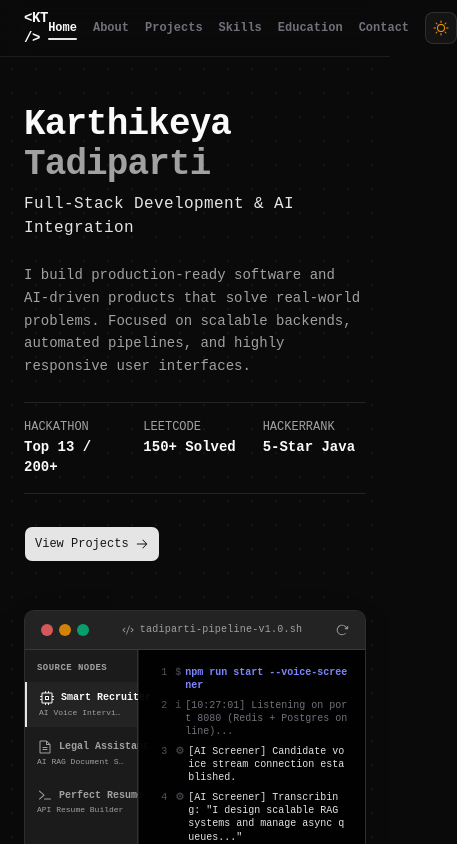
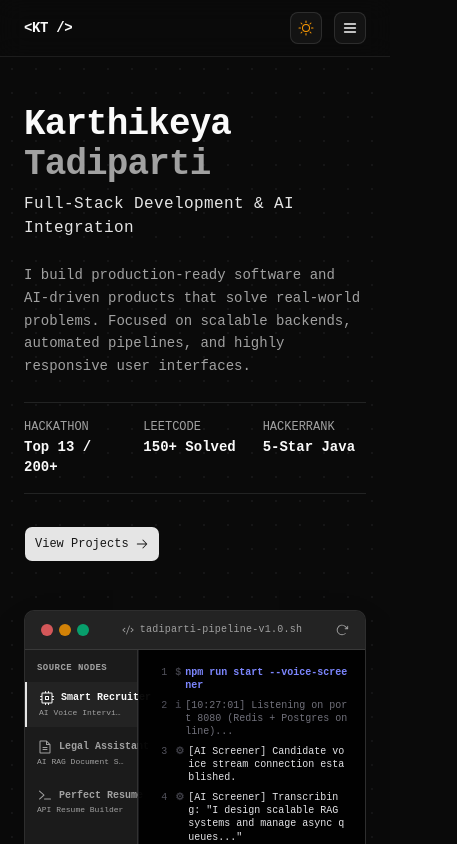
Before and after one commit to KarthikeyaTadiparti/new-portfolio, a React (Vite) app in the folder frontend/: page / in a window 390 px wide. Shown: the top 844 px of the page, 457 px wide, since content can reach past the window. Built offline with nearby package versions, Linux system fonts and the light colour scheme.

Commit message:
Add hamburger menu and fix scrolling issue

```diff
--- a/frontend/components/about-section.tsx
+++ b/frontend/components/about-section.tsx
@@ -9,7 +9,7 @@ export function AboutSection() {
   )
 
   return (
-    <section id="about" className="py-20 px-6 max-w-7xl mx-auto w-full border-b border-border bg-background relative font-mono">
+    <section id="about" className="py-20 px-6 max-w-7xl mx-auto w-full border-b border-border bg-background relative font-mono scroll-mt-14 md:-scroll-mt-16 lg:-scroll-mt-20">
       {/* Background visual breathing space gradient */}
       <div className="absolute top-1/2 left-1/2 -translate-y-1/2 -translate-x-1/2 w-96 h-96 rounded-full bg-primary/5 blur-3xl pointer-events-none" />
 
--- a/frontend/components/contact-section.tsx
+++ b/frontend/components/contact-section.tsx
@@ -39,7 +39,7 @@ export function ContactSection() {
   ]
 
   return (
-    <section id="contact" className="py-20 px-6 max-w-7xl mx-auto w-full bg-background relative font-mono">
+    <section id="contact" className="py-20 px-6 max-w-7xl mx-auto w-full bg-background relative font-mono scroll-mt-14 md:scroll-mt-8">
       {/* Background radial gradient */}
       <div className="absolute top-1/2 left-1/2 -translate-y-1/2 -translate-x-1/2 w-96 h-96 rounded-full bg-primary/5 blur-3xl pointer-events-none" />
 
--- a/frontend/components/education-section.tsx
+++ b/frontend/components/education-section.tsx
@@ -85,7 +85,7 @@ export function EducationSection() {
   const activeMilestone = milestones.find(m => m.id === activeId) || milestones[0]
 
   return (
-    <section id="education" className="py-20 px-6 max-w-7xl mx-auto w-full border-b border-border bg-background relative font-mono">
+    <section id="education" className="py-20 px-6 max-w-7xl mx-auto w-full border-b border-border bg-background relative font-mono scroll-mt-32 md:scroll-mt-4 lg:-scroll-mt-4">
       {/* Background radial gradient */}
       <div className="absolute top-1/2 left-1/2 -translate-y-1/2 -translate-x-1/2 w-96 h-96 rounded-full bg-primary/5 blur-3xl pointer-events-none" />
 
--- a/frontend/components/hero-section.tsx
+++ b/frontend/components/hero-section.tsx
@@ -111,7 +111,7 @@ export function HeroSection() {
   }
 
   return (
-    <section id="hero" className="relative min-h-[90vh] flex flex-col justify-center px-6 py-12 md:py-24 overflow-hidden border-b border-border bg-background">
+    <section id="hero" className="relative min-h-[90vh] flex flex-col justify-center px-6 py-12 md:py-24 overflow-hidden border-b border-border bg-background scroll-mt-14 md:scroll-mt-8">
       {/* Background patterns */}
       <div className="absolute inset-0 bg-[radial-gradient(#e4e4e7_1px,transparent_1px)] dark:bg-[radial-gradient(#27272a_1px,transparent_1px)] [background-size:24px_24px] opacity-40 pointer-events-none" />
 
--- a/frontend/components/navbar.tsx
+++ b/frontend/components/navbar.tsx
@@ -2,10 +2,12 @@ import { useState, useEffect } from "react"
 import { SunIcon, MoonIcon } from "@phosphor-icons/react"
 import { Button } from "@/components/ui/button"
 import { useTheme } from "@/components/theme-provider"
+import { motion, AnimatePresence } from "motion/react"
 
 export function Navbar() {
   const { theme, setTheme } = useTheme()
   const [activeSection, setActiveSection] = useState("hero")
+  const [isOpen, setIsOpen] = useState(false)
 
   const navItems = [
     { label: "Home", id: "hero" },
@@ -18,14 +20,21 @@ export function Navbar() {
 
   useEffect(() => {
     const handleScroll = () => {
-      const scrollPosition = window.scrollY + 120 // offset for height of navbar + breathing room
+      // If at bottom of page, default to last section
+      const isAtBottom = window.innerHeight + window.scrollY >= document.documentElement.scrollHeight - 20
+      if (isAtBottom) {
+        setActiveSection(navItems[navItems.length - 1].id)
+        return
+      }
+
+      const threshold = 80 // Navbar height (56px) + buffer
 
       for (let i = navItems.length - 1; i >= 0; i--) {
         const item = navItems[i]
         const el = document.getElementById(item.id)
         if (el) {
-          const top = el.offsetTop
-          if (scrollPosition >= top) {
+          const rect = el.getBoundingClientRect()
+          if (rect.top <= threshold) {
             setActiveSection(item.id)
             break
           }
@@ -40,31 +49,41 @@ export function Navbar() {
     return () => window.removeEventListener("scroll", handleScroll)
   }, [])
 
-  const handleNavClick = (e: React.MouseEvent, id: string) => {
-    e.preventDefault()
+  const scrollToSection = (id: string) => {
     const el = document.getElementById(id)
     if (el) {
       el.scrollIntoView({ behavior: "smooth" })
     }
   }
 
+  const handleNavClick = (e: React.MouseEvent, id: string) => {
+    e.preventDefault()
+    scrollToSection(id)
+  }
+
   return (
-    <nav className="sticky top-0 z-50 w-full border-b border-border/80 bg-background/80 backdrop-blur-md transition-all duration-200 select-none">
+    <nav className={`sticky top-0 z-50 w-full border-b border-border/80 transition-all duration-200 select-none ${isOpen ? "bg-background" : "bg-background/80 backdrop-blur-md"}`}>
       <div className="max-w-7xl mx-auto px-6 h-14 flex items-center justify-between font-mono text-xs">
 
         {/* Logo/Name */}
         <a
           href="#hero"
-          onClick={(e) => handleNavClick(e, "hero")}
+          onClick={(e) => {
+            e.preventDefault()
+            setIsOpen(false)
+            setTimeout(() => {
+              scrollToSection("hero")
+            }, 100)
+          }}
           className="font-bold text-sm tracking-tight text-foreground hover:opacity-85 transition-opacity"
         >
           {"<KT />"}
         </a>
 
-        {/* Right Menu & Actions */}
-        <div className="flex items-center gap-4 sm:gap-6">
+        {/* Desktop Menu & Actions */}
+        <div className="hidden md:flex items-center gap-6">
           {/* Navigation Links */}
-          <div className="flex items-center gap-4 sm:gap-6 overflow-x-auto no-scrollbar py-1">
+          <div className="flex items-center gap-6">
             {navItems.map((item) => {
               const isActive = activeSection === item.id
               return (
@@ -78,7 +97,7 @@ export function Navbar() {
                 >
                   {item.label}
                   {isActive && (
-                    <span className="absolute bottom-0 left-0 right-0 h-0.5 bg-primary rounded-full" />
+                    <span className="absolute bottom-0 left-0 right-0 h-0.5 bg-emerald-500 rounded-full" />
                   )}
                 </a>
               )
@@ -101,7 +120,82 @@ export function Navbar() {
           </Button>
         </div>
 
+        {/* Mobile/Tablet Menu & Actions */}
+        <div className="flex md:hidden items-center gap-3">
+          {/* Theme Switcher Button */}
+          <Button
+            variant="outline"
+            size="icon-sm"
+            className="rounded-md shrink-0 cursor-pointer h-8 w-8"
+            onClick={() => setTheme(theme === "dark" ? "light" : "dark")}
+            aria-label="Toggle theme"
+          >
+            {theme === "dark" ? (
+              <SunIcon className="size-4 text-amber-500" />
+            ) : (
+              <MoonIcon className="size-4 text-indigo-500" />
+            )}
+          </Button>
+
+          {/* Hamburger Menu Toggle Button */}
+          <Button
+            variant="outline"
+            size="icon-sm"
+            className="rounded-md shrink-0 cursor-pointer h-8 w-8 text-foreground"
+            onClick={() => setIsOpen(!isOpen)}
+            aria-label="Toggle menu"
+          >
+            {isOpen ? (
+              <svg className="size-4" fill="none" viewBox="0 0 24 24" stroke="currentColor" strokeWidth={2.5}>
+                <path strokeLinecap="round" strokeLinejoin="round" d="M6 18L18 6M6 6l12 12" />
+              </svg>
+            ) : (
+              <svg className="size-4" fill="none" viewBox="0 0 24 24" stroke="currentColor" strokeWidth={2.5}>
+                <path strokeLinecap="round" strokeLinejoin="round" d="M4 6h16M4 12h16M4 18h16" />
+              </svg>
+            )}
+          </Button>
+        </div>
+
       </div>
+
+      {/* Mobile/Tablet Dropdown Menu Panel */}
+      <AnimatePresence>
+        {isOpen && (
+          <motion.div
+            initial={{ opacity: 0, height: 0 }}
+            animate={{ opacity: 1, height: "auto" }}
+            exit={{ opacity: 0, height: 0 }}
+            transition={{ duration: 0.2 }}
+            className="absolute top-14 left-0 w-full bg-background border-b border-border overflow-hidden px-6 py-4 flex flex-col gap-3.5 shadow-lg z-40 md:hidden font-mono text-xs"
+          >
+            {navItems.map((item) => {
+              const isActive = activeSection === item.id
+              return (
+                <a
+                  key={item.id}
+                  href={`#${item.id}`}
+                  onClick={(e) => {
+                    e.preventDefault()
+                    setIsOpen(false)
+                    setTimeout(() => {
+                      scrollToSection(item.id)
+                    }, 100)
+                  }}
+                  className={`py-1.5 hover:text-zinc-900 dark:hover:text-zinc-100 transition-colors font-semibold cursor-pointer flex items-center justify-between ${
+                    isActive ? "text-zinc-950 dark:text-zinc-50" : "text-zinc-400 dark:text-zinc-500"
+                  }`}
+                >
+                  <span>{item.label}</span>
+                  {isActive && (
+                    <span className="size-1.5 rounded-full bg-emerald-500 animate-pulse shadow-[0_0_8px_rgba(16,185,129,0.5)]" />
+                  )}
+                </a>
+              )
+            })}
+          </motion.div>
+        )}
+      </AnimatePresence>
     </nav>
   )
 }
--- a/frontend/components/projects-section.tsx
+++ b/frontend/components/projects-section.tsx
@@ -79,7 +79,7 @@ export function ProjectsSection() {
   const activeProject = projects[activeIdx]
 
   return (
-    <section id="projects" className="py-20 px-6 max-w-7xl mx-auto w-full border-b border-border bg-background relative">
+    <section id="projects" className="py-20 px-6 max-w-7xl mx-auto w-full border-b border-border bg-background relative scroll-mt-26 md:scroll-mt-12 lg:-scroll-mt-8">
       {/* Eyebrow and Section Header */}
       <div className="flex flex-col space-y-4 mb-8 text-left max-w-2xl font-mono">
         <h2 className="text-3xl md:text-4xl font-bold tracking-tight text-foreground">
--- a/frontend/components/skills-section.tsx
+++ b/frontend/components/skills-section.tsx
@@ -83,7 +83,7 @@ export function SkillsSection() {
   ] as const
 
   return (
-    <section id="skills" className="py-20 px-6 max-w-7xl mx-auto w-full border-b border-border bg-background relative font-mono">
+    <section id="skills" className="py-20 px-6 max-w-7xl mx-auto w-full border-b border-border bg-background relative font-mono scroll-mt-48 md:-scroll-mt-12 lg:-scroll-mt-16">
 
       {/* Background layout gradient */}
       <div className="absolute top-1/2 left-1/2 -translate-y-1/2 -translate-x-1/2 w-96 h-96 rounded-full bg-primary/5 blur-3xl pointer-events-none" />
```
